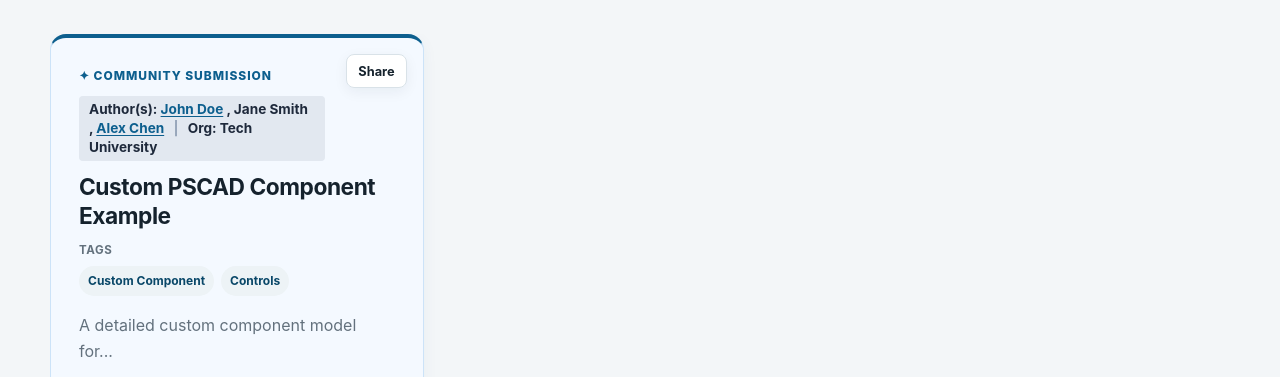
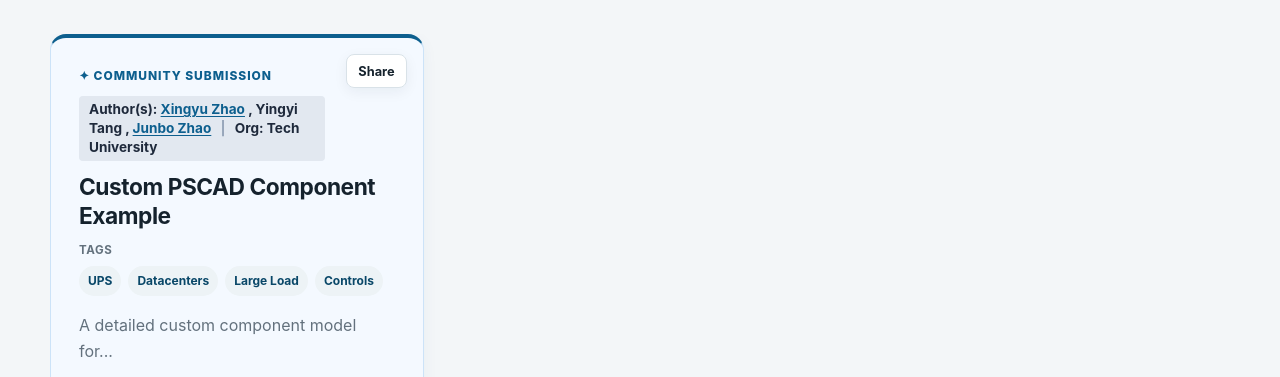
Before and after one commit to EMT-Tools/emt-tools.github.io, a Jekyll site: the page built from index.html, in a window 1280 px wide. Shown: the part 3226-3603 px from the top of the page. Built offline with Jekyll 4.4.1, drawn with Linux system fonts in a browser that asks for light colours.

Commit message:
Update submissions.yml

```diff
--- a/_data/submissions.yml
+++ b/_data/submissions.yml
@@ -36,9 +36,9 @@
 
 
 - title: "Custom PSCAD Component Example"
-  author: "John Doe, Jane Smith, Alex Chen"
-  linkedin: "https://linkedin.com/in/johndoe, none, https://linkedin.com/in/alexchen"
+  author: "Xingyu Zhao, Yingyi Tang, Junbo Zhao"
+  linkedin: "https://www.linkedin.com/in/xingyu-zhao-b9b55b21b?utm_source=share_via&utm_content=profile&utm_medium=member_android, none, https://www.linkedin.com/in/junbo-zhao-7b8254a6"
   organization: "Tech University"
-  url: "https://github.com/..."
+  url: "https://github.com/EMT-Tools/emt-tools.github.io/blob/main/submissions/DC-EMT_v0.zip"
   description: "A detailed custom component model for..."
-  tags: ["Custom Component", "Controls"]
+  tags: ["UPS", "Datacenters", "Large Load", "Controls"]
```
